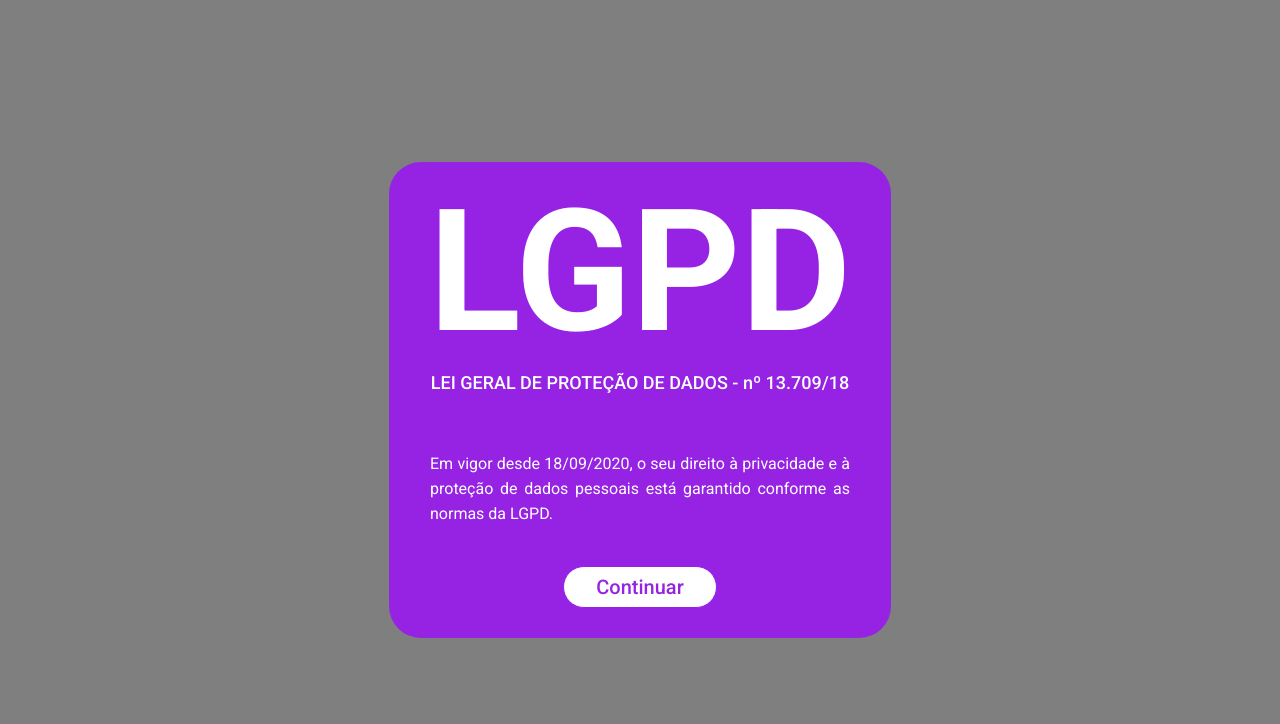
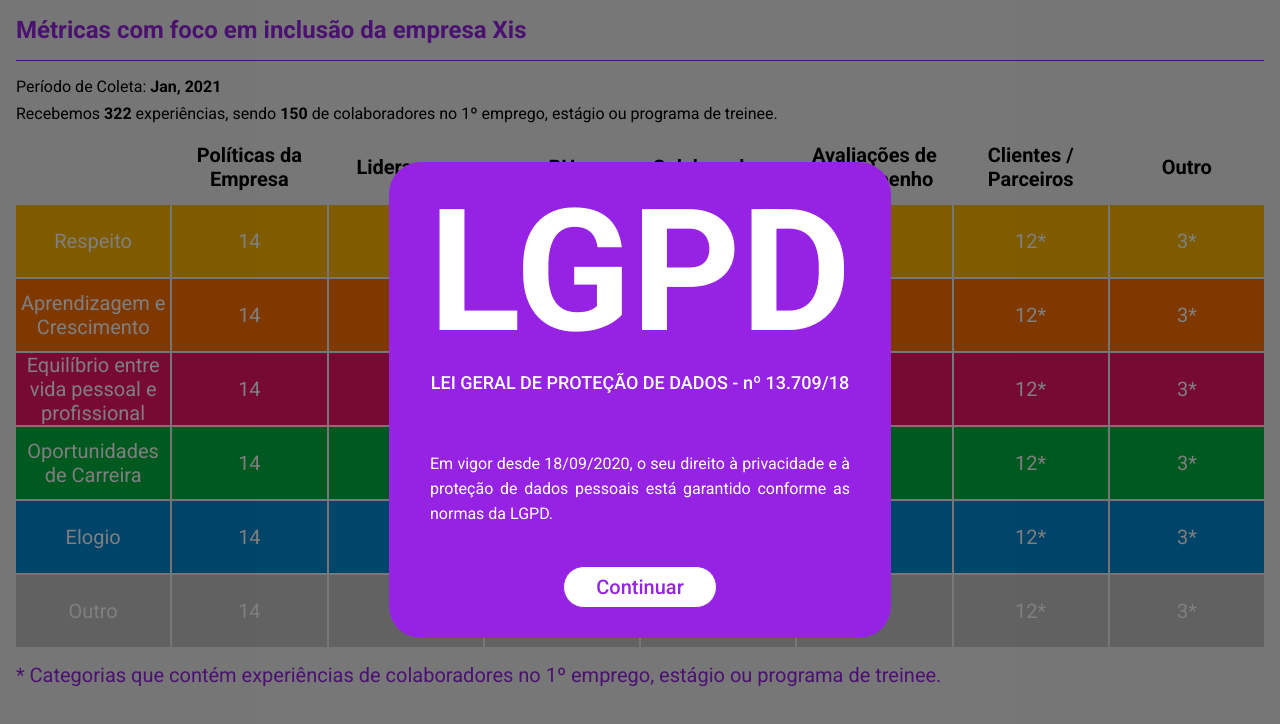
Before and after one commit to Jeansidharta/hackaton-ccr, a Next.js app: page /dashboard in a window 1280 px wide. Before the commit this address had no page. Shown: the top 724 px of the page. Built offline with nearby package versions, Linux system fonts and the light colour scheme.

Commit message:
Created dashboard page

```diff
--- /dev/null
+++ b/src/containers/dashboard/index.tsx
@@ -0,0 +1,153 @@
+import React from 'react';
+import styled, { DefaultTheme } from 'styled-components';
+
+const Root = styled.div`
+	padding: 16px;
+	background-color: ${props => props.theme.colors.gray.light};
+	min-height: 100vh;
+	width: 100%;
+`;
+
+const Title = styled.h1`
+	font-size: 24px;
+	color: ${props => props.theme.colors.primary.main};
+	margin: 0;
+`;
+
+const Hr = styled.div`
+	width: 100%;
+	height: 1px;
+	border-bottom: 1px solid ${props => props.theme.colors.primary.main};
+	margin: 16px 0;
+`;
+
+const MetaInfo = styled.p`
+	margin: 8px 0;
+`;
+
+const Grid = styled.div`
+	display: grid;
+	grid-template-columns: repeat(8, 1fr);
+	grid-template-rows: repeat(7, 1fr);
+	align-items: center;
+	justify-items: center;
+	width: 100%;
+	column-gap: 2px;
+	row-gap: 2px;
+`;
+
+const Cell = styled.div<{ color?: keyof DefaultTheme['colors'] }>`
+	font-weight: ${props => props.color ? 'normal' : 'bold'};
+	color: ${props => props.color ? 'white' : 'black'};
+	background-color: ${props => props.color ? props.theme.colors[props.color].main : 'transparent'};
+	font-size: 20px;
+	text-align: center;
+	width: 100%;
+	height: 100%;
+	display: flex;
+	justify-content: center;
+	align-items: center;
+`;
+
+const Observation = styled.p`
+	color: ${props => props.theme.colors.primary.main};
+	font-size: 20px;
+	margin: 16px 0;
+`;
+
+type DashboardProps = React.PropsWithoutRef<{
+}>;
+
+type DashboardComponent = React.FunctionComponent<DashboardProps>;
+
+const Dashboard: DashboardComponent = ({  }) => {
+	return (
+		<Root>
+			<Title>Métricas com foco em inclusão da empresa Xis</Title>
+			<Hr />
+			<MetaInfo>
+				Período de Coleta: <strong>Jan, 2021</strong>
+			</MetaInfo>
+			<MetaInfo>
+				Recebemos <strong>322</strong> experiências, sendo <strong>150</strong> de
+				colaboradores no 1º emprego, estágio ou programa de treinee.
+			</MetaInfo>
+			<Grid>
+				{/* Header */}
+				<span />
+				<Cell>Políticas da Empresa</Cell>
+				<Cell>Lideranças</Cell>
+				<Cell>RH</Cell>
+				<Cell>Colaboradores</Cell>
+				<Cell>Avaliações de Desempenho</Cell>
+				<Cell>Clientes / Parceiros</Cell>
+				<Cell>Outro</Cell>
+
+				{/* Respeito */}
+				<Cell color='yellow'>Respeito</Cell>
+				<Cell color='yellow'>14</Cell>
+				<Cell color='yellow'>50*</Cell>
+				<Cell color='yellow'>50*</Cell>
+				<Cell color='yellow'>17*</Cell>
+				<Cell color='yellow'>3</Cell>
+				<Cell color='yellow'>12*</Cell>
+				<Cell color='yellow'>3*</Cell>
+
+				{/* Aprendizagem e Crescimento */}
+				<Cell color='orange'>Aprendizagem e Crescimento</Cell>
+				<Cell color='orange'>14</Cell>
+				<Cell color='orange'>50*</Cell>
+				<Cell color='orange'>50*</Cell>
+				<Cell color='orange'>17*</Cell>
+				<Cell color='orange'>3</Cell>
+				<Cell color='orange'>12*</Cell>
+				<Cell color='orange'>3*</Cell>
+
+				{/* Equilíbrio entre vida pessoal e profissional */}
+				<Cell color='pink'>Equilíbrio entre vida pessoal e profissional</Cell>
+				<Cell color='pink'>14</Cell>
+				<Cell color='pink'>50*</Cell>
+				<Cell color='pink'>50*</Cell>
+				<Cell color='pink'>17*</Cell>
+				<Cell color='pink'>3</Cell>
+				<Cell color='pink'>12*</Cell>
+				<Cell color='pink'>3*</Cell>
+
+				{/* Oportunidades de Carreira */}
+				<Cell color='green'>Oportunidades de Carreira</Cell>
+				<Cell color='green'>14</Cell>
+				<Cell color='green'>50*</Cell>
+				<Cell color='green'>50*</Cell>
+				<Cell color='green'>17*</Cell>
+				<Cell color='green'>3</Cell>
+				<Cell color='green'>12*</Cell>
+				<Cell color='green'>3*</Cell>
+
+				{/* Elogio */}
+				<Cell color='blue'>Elogio</Cell>
+				<Cell color='blue'>14</Cell>
+				<Cell color='blue'>50*</Cell>
+				<Cell color='blue'>50*</Cell>
+				<Cell color='blue'>17*</Cell>
+				<Cell color='blue'>3</Cell>
+				<Cell color='blue'>12*</Cell>
+				<Cell color='blue'>3*</Cell>
+
+				{/* Outro */}
+				<Cell color='gray'>Outro</Cell>
+				<Cell color='gray'>14</Cell>
+				<Cell color='gray'>50*</Cell>
+				<Cell color='gray'>50*</Cell>
+				<Cell color='gray'>17*</Cell>
+				<Cell color='gray'>3</Cell>
+				<Cell color='gray'>12*</Cell>
+				<Cell color='gray'>3*</Cell>
+			</Grid>
+			<Observation>
+				* Categorias que contém experiências de colaboradores no 1º emprego, estágio ou programa de treinee.
+			</Observation>
+		</Root>
+	);
+}
+
+export default Dashboard;
--- /dev/null
+++ b/src/pages/dashboard.tsx
@@ -0,0 +1,3 @@
+import Dashboard from "../containers/dashboard";
+
+export default Dashboard;
```
